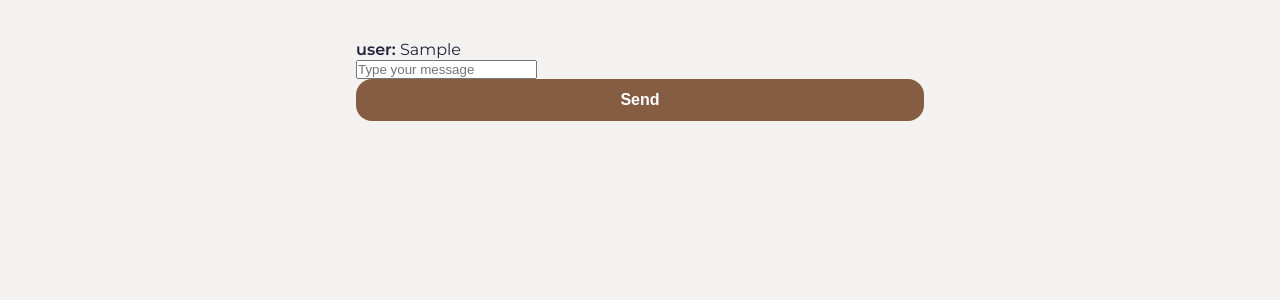
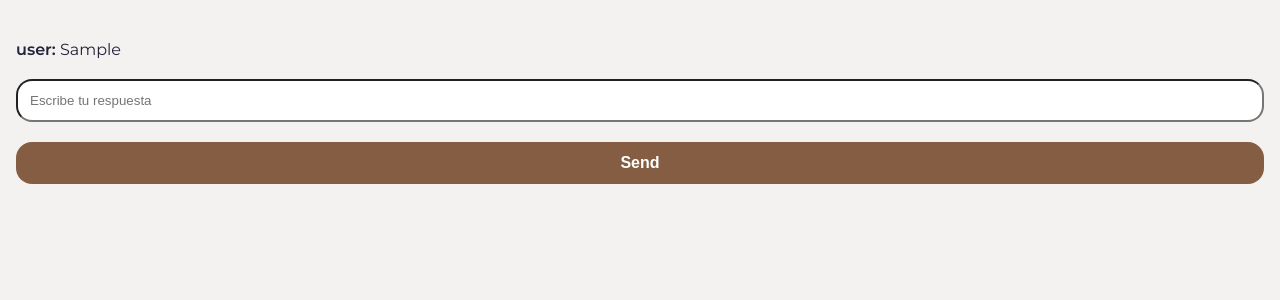
Before and after one commit to alejandroluisacosta/detox-mental-2.0, a React (Vite) app in the folder frontend/: page /onboarding in a window 1280 px wide. Both pictures are taken after typing "Sample" into the empty fields and a click on the button "Send". Shown: the top 300 px of the page. Built offline with nearby package versions, Linux system fonts and the light colour scheme; no server answers.

Commit message:
add: initial styles for the onboarding chat

```diff
--- a/frontend/src/Pages/Chat/Onboarding.css
+++ b/frontend/src/Pages/Chat/Onboarding.css
@@ -1,4 +1,21 @@
-.welcome {
+.onboarding {
     min-height: 100vh;
     padding: 40px 1rem 2rem;
 }
+.onboarding__message-container
+.onboarding__message,
+.onboarding__input {
+    margin-bottom: 20px;
+}
+
+.onboarding__message-container {
+}
+
+.onboarding__message {
+}
+
+.onboarding__input {
+    width: 100%;
+    border-radius: 16px;
+    padding: 12px;
+}
--- a/frontend/src/Pages/Chat/Onboarding.jsx
+++ b/frontend/src/Pages/Chat/Onboarding.jsx
@@ -71,10 +71,10 @@ export default function Onboarding() {
 
 
   return (
-    <div className='welcome' style={{ maxWidth: 600, margin: "0 auto" }}>
-      <div>
+    <div className="onboarding">
+      <div className="onboarding__message-container">
         {messages.map((m, i) => (
-          <p key={i}>
+          <p className="onboarding__message" key={i}>
             <strong>{m.role}:</strong> {m.content}
           </p>
         ))}
@@ -82,9 +82,10 @@ export default function Onboarding() {
 
       <form onSubmit={sendMessage}>
         <input
+          className="onboarding__input"
           value={input}
           onChange={e => setInput(e.target.value)}
-          placeholder="Type your message"
+          placeholder="Escribe tu respuesta"
         />
         <button type="submit" disabled={loading}>
           Send
```
